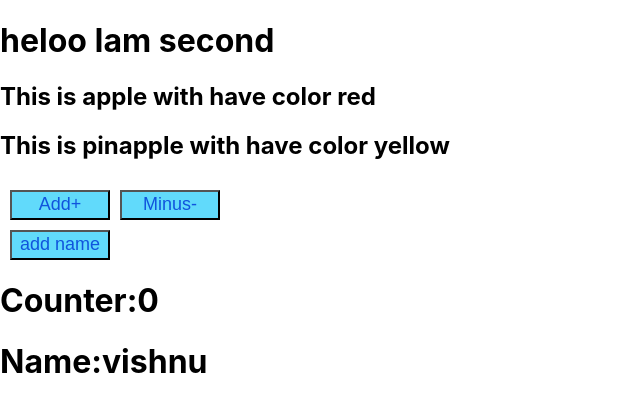
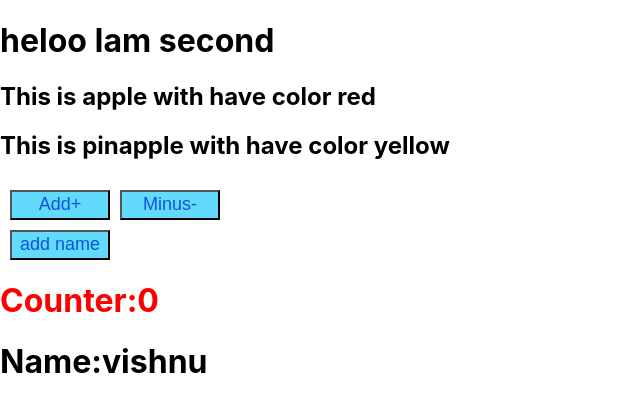
Before and after one commit to Vishnu7025/Frontend-Real_Estate_web, a React (Create React App) app in the folder frontend/: page / in a window 1280 px wide. Shown: the top 412 px of the page, without its empty margins (0-640 px from the left). Built offline with nearby package versions, Linux system fonts and the light colour scheme.

Commit message:
Events in react

```diff
--- a/frontend/src/App.css
+++ b/frontend/src/App.css
@@ -51,3 +51,6 @@
   color: red;
   background-color: #1054dd;
 }
+.count{
+  color: red;
+}
--- a/frontend/src/App.js
+++ b/frontend/src/App.js
@@ -22,7 +22,7 @@ function App() {
         <button onClick={()=> setCount(Count-1)} className="butt">Minus-</button>
      </div>
     <button onClick={()=> setName('')} className="butt">add name</button>
-     <h1>Counter:{Count}</h1>
+     <h1 className='count'>Counter:{Count}</h1>
      <h1>Name:{Name}</h1>
     </div>
 
```
